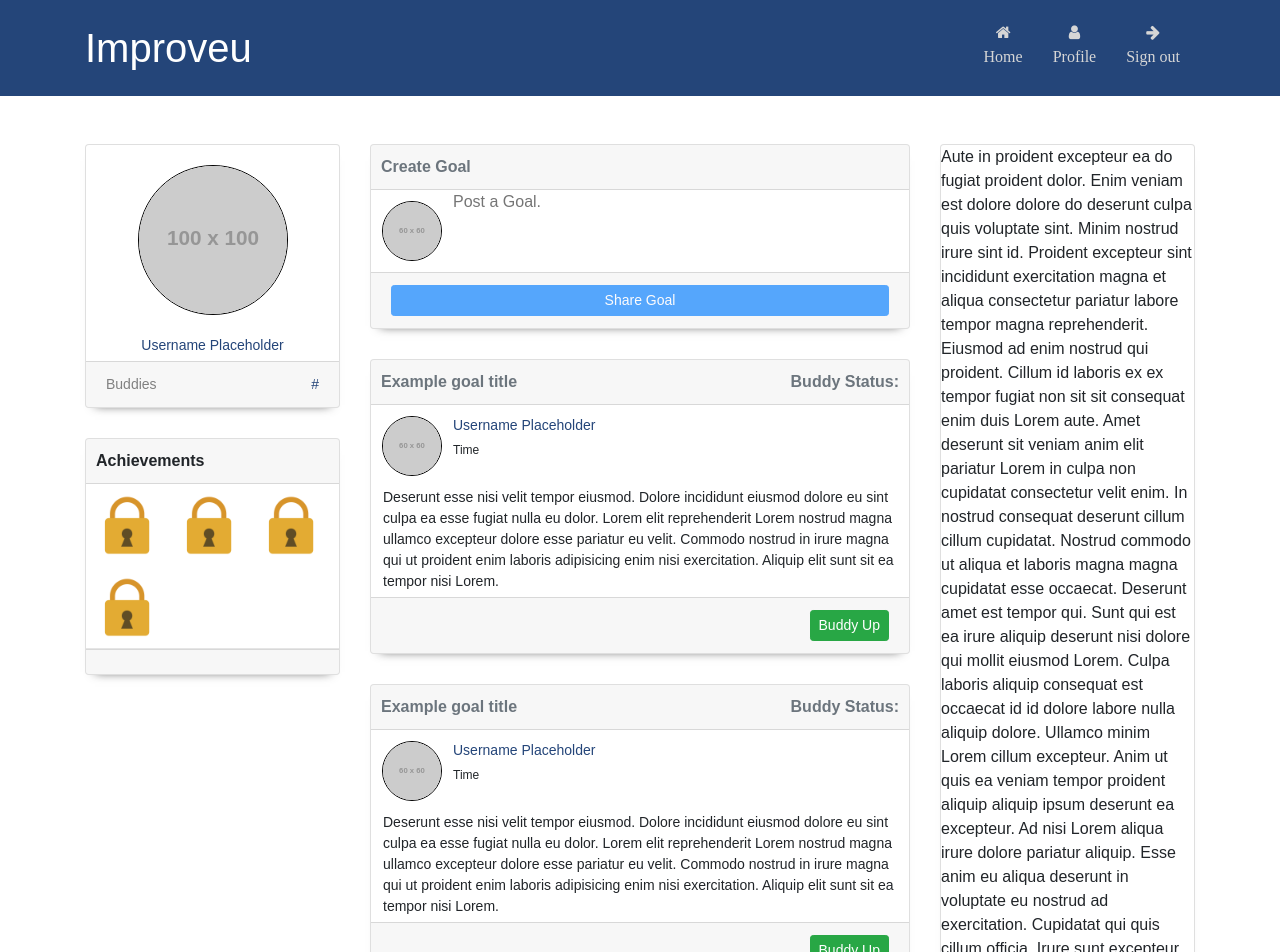
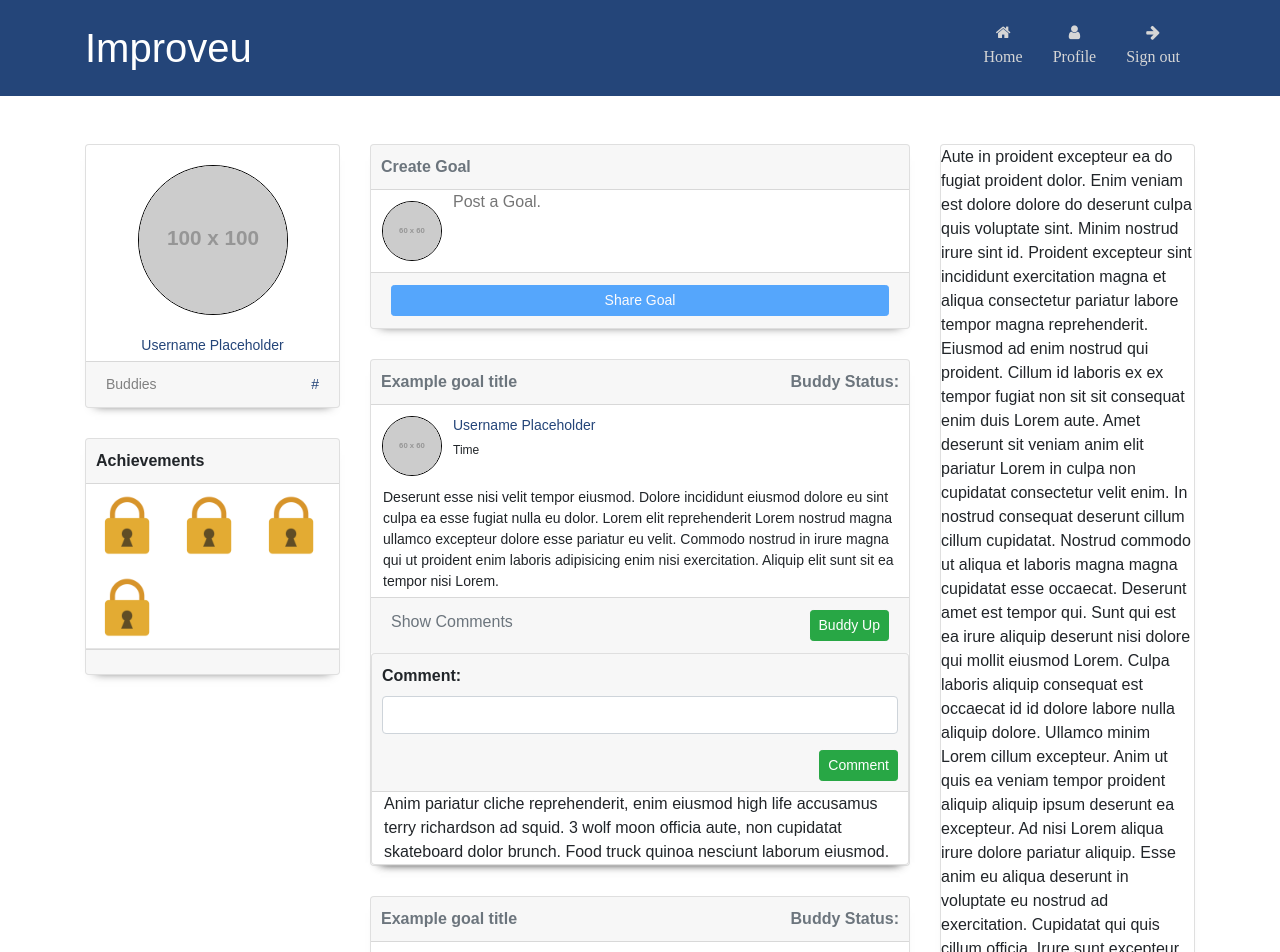
Before and after one commit to cwbabis/Improveu-2.0, a React (Create React App) app in the folder client/: page /dashboard in a window 1280 px wide. Shown: the top 952 px of the page. Built offline with nearby package versions, Linux system fonts and the light colour scheme.

Commit message:
add comments component and added to goal card

```diff
--- /dev/null
+++ b/client/src/components/Comment/index.js
@@ -0,0 +1,25 @@
+import React from "react";
+
+function Comment() {
+    return (
+
+        <div className="card">
+            <div className="card-header">
+                <div className="form-group">
+                    <label for="comment">Comment:</label>
+                    <textarea className="form-control" rows="1" id="comment"></textarea>
+                </div>
+
+                    <button className="btn btn-success btn-sm float-right comment-button" id="buddy-button">
+                        Comment
+                </button>
+            </div>
+            <div className="card-body">
+                Anim pariatur cliche reprehenderit, enim eiusmod high life accusamus terry richardson ad squid. 3 wolf moon officia aute, non cupidatat skateboard dolor brunch. Food truck quinoa nesciunt laborum eiusmod.
+                 </div>
+        </div>
+
+    )
+}
+
+export default Comment;
--- a/client/src/components/GoalCard/index.js
+++ b/client/src/components/GoalCard/index.js
@@ -1,4 +1,5 @@
 import React from "react";
+import Comment from "../Comment";
 import "./index.css";
 
 function GoalCard(props) {
@@ -29,10 +30,15 @@ function GoalCard(props) {
 
                 <div className="card-footer text-muted">
 
+                    <div className="float-left">
+                        Show Comments
+                    </div>
+
                     <button className="btn btn-success btn-sm float-right buddy-button" id="buddy-button">
                         Buddy Up
                 </button>
                 </div>
+                <Comment/>
             </div>
         </div >
     );
--- a/client/src/pages/Dashboard/Dashboard.js
+++ b/client/src/pages/Dashboard/Dashboard.js
@@ -34,6 +34,9 @@ class Dashboard extends Component {
           <Row>
             <GoalCard />
           </Row>
+          <Row>
+            <GoalCard />
+          </Row>
         </Col>
         <Col size="md-3">
         <Row>
```
